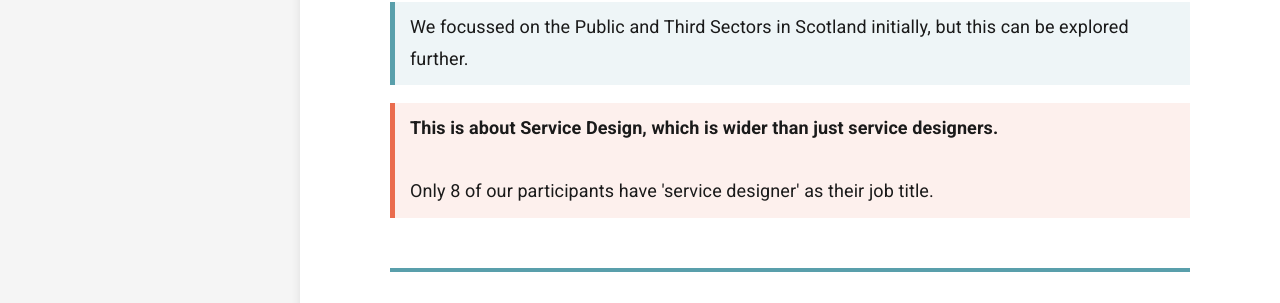
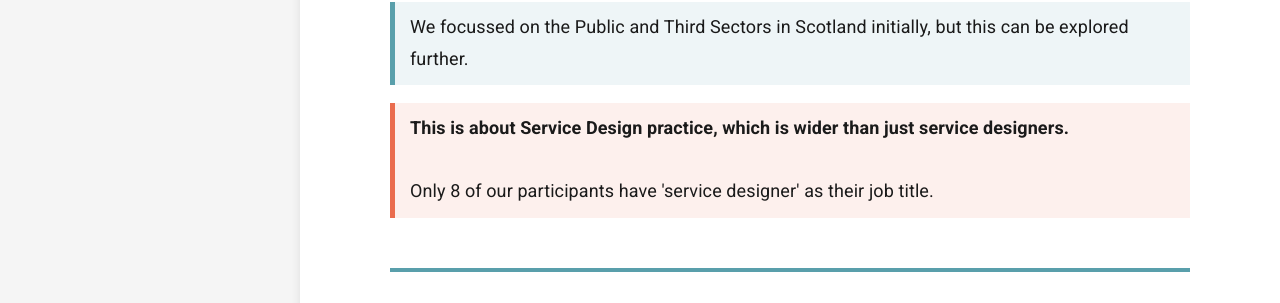
Before and after one commit to stephanie-K/practitioner-stories, a Jekyll site: the page built from index.md, in a window 1280 px wide and 900 px high, scrolled down 791 px. Shown: the part 142-445 px from the top of the window. Built offline with Jekyll 4.4.1, drawn with Linux system fonts in a browser that asks for light colours.

Commit message:
add practice to service design - addd virtual background

```diff
--- a/_sass/_layout.scss
+++ b/_sass/_layout.scss
@@ -614,7 +614,6 @@ details.navigation {
 	margin-bottom: 0;
 	border-top: solid 2px $brand-colour;
 	padding-top: 0.5em;
-
 	span {
 		background-color: $brand-colour-light;
 		color: #467F89;
--- a/index.md
+++ b/index.md
@@ -15,7 +15,7 @@ title: Welcome
 
 
 <blockquote class="alt">
-  <p><strong>This is about Service Design, which is wider than just service designers.</strong></p>
+  <p><strong>This is about Service Design practice, which is wider than just service designers.</strong></p>
   <p>Only 8 of our participants have 'service designer' as their job title.</p>
 </blockquote>
 
```
Also changed, not shown: images/practitioners-virtual-bg.png (added).
